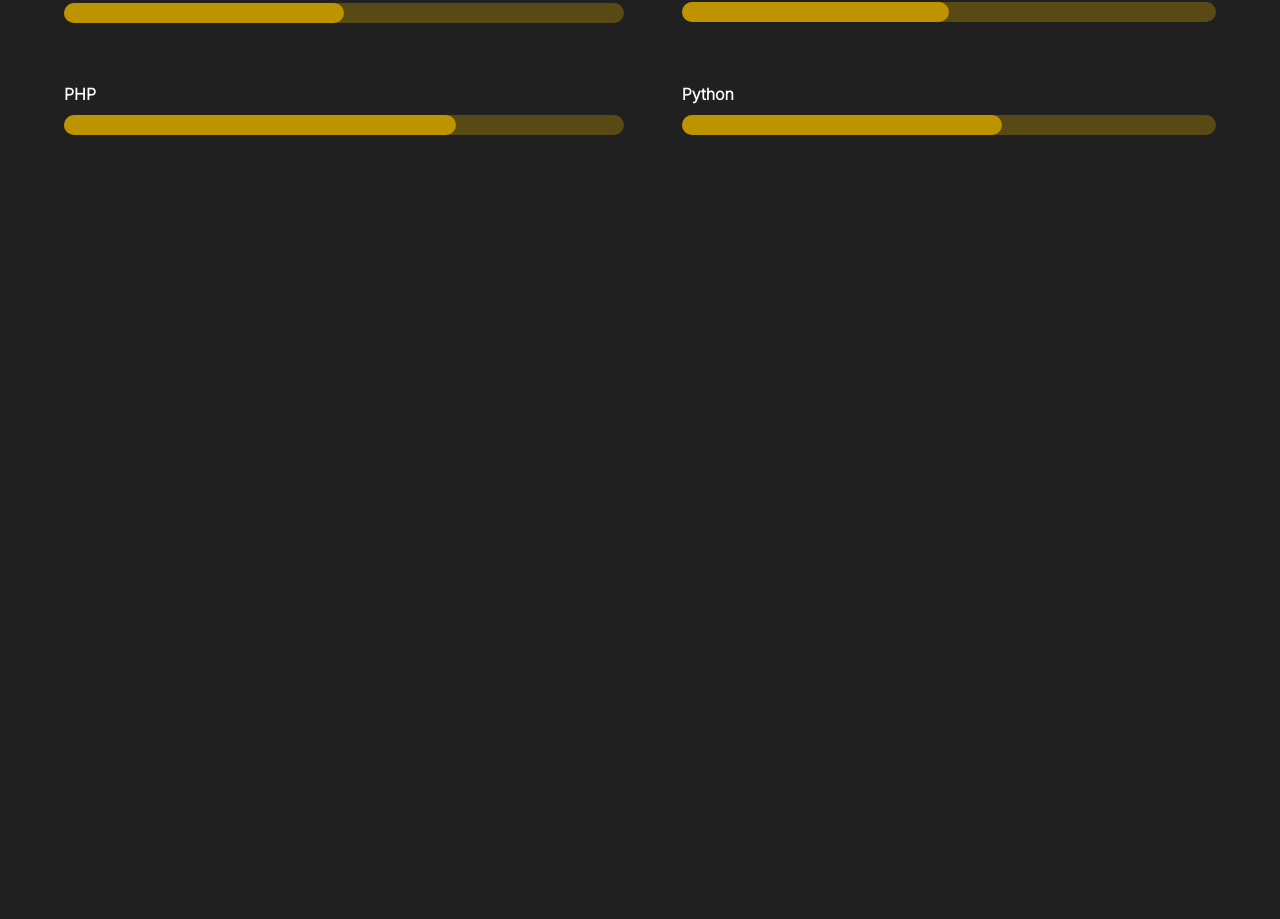
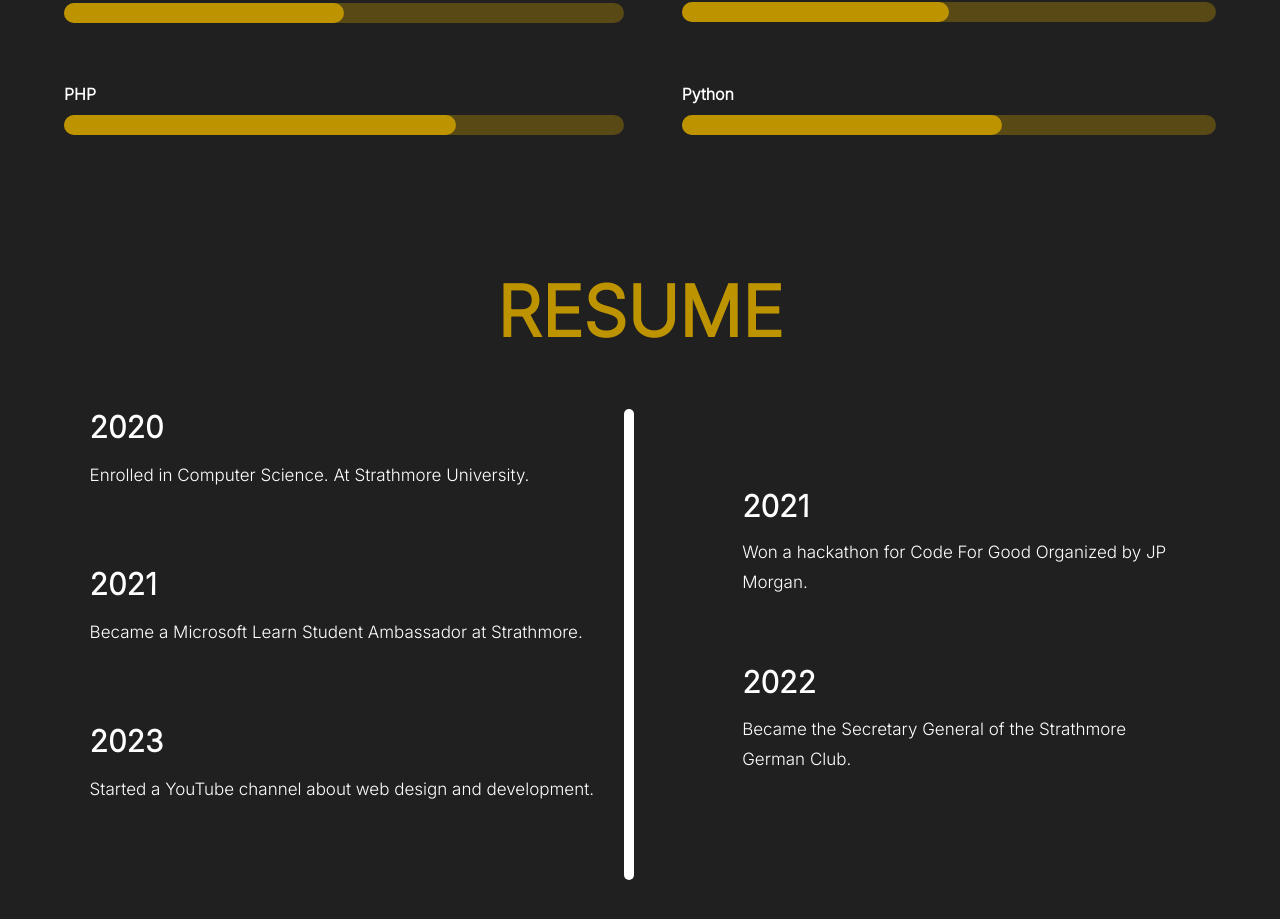
Before and after one commit to AbigaelKirwa/AbigaelKirwaPortfolioReact, a React (Create React App) app: page / in a window 1280 px wide. Shown: the part 2070-2989 px from the top of the page. Before the commit the page ends 2211 px from the top, so only its background shows below. Built offline with nearby package versions, Linux system fonts and the light colour scheme.

Commit message:
feat(resume):added resume page to components

```diff
--- a/src/App.js
+++ b/src/App.js
@@ -1,6 +1,7 @@
 import './App.css';
 import Home from './components/Home';
 import Projects from './components/Projects';
+import Resume from './components/Resume';
 import Skills from './components/Skills';
 
 function App() {
@@ -9,6 +10,7 @@ function App() {
       <Home/>
       <Projects/>
       <Skills/>
+      <Resume/>
     </div>
   );
 }
--- a/src/components/Resume.jsx
+++ b/src/components/Resume.jsx
@@ -1,8 +1,60 @@
 function Resume() {
     return(
-        <div>
-
-        </div>
+        <section id="resume">
+            {/* this is code for the resume section */}
+            <div class="resume_heading">
+                <h1>RESUME</h1>
+            </div>
+            <div class="resume_main">
+                <div class="resume_left_main">
+                    <div class="resume_left">
+                        <h1>2020</h1>
+                        <p>Enrolled in Computer Science. At Strathmore University.</p>
+                    </div>
+                    <div class="resume_left">
+                        <h1>2021</h1>
+                        <p>Became a Microsoft Learn Student Ambassador at Strathmore.</p>
+                    </div>
+                    <div class="resume_left">
+                        <h1>2023</h1>
+                        <p>Started a YouTube channel about web design and development.</p>
+                    </div>
+                </div>
+                <div class="resume_line"></div>
+                <div class="resume_right_main">
+                    <div class="resume_right">
+                        <h1>2021</h1>
+                        <p>Won a hackathon for Code For Good Organized by JP Morgan.</p>
+                    </div>
+                    <div class="resume_right">
+                        <h1>2022</h1>
+                        <p>Became the Secretary General of the Strathmore German Club.</p>
+                    </div>
+                </div>
+            </div>
+            <div class="resume_main_small_screen">
+                <div class="resume_left">
+                    <h1>2020</h1>
+                    <p>Enrolled in Computer Science. At Strathmore University.</p>
+                </div>
+                <div class="resume_left">
+                    <h1>2021</h1>
+                    <p>Became a Microsoft Learn Student Ambassador at Strathmore.</p>
+                </div>
+                <div class="resume_right">
+                    <h1>2021</h1>
+                    <p>Won a hackathon for Code For Good Organized by JP Morgan.</p>
+                </div>
+                <div class="resume_right">
+                    <h1>2022</h1>
+                    <p>Became the Secretary General of the Strathmore German Club.</p>
+                </div>
+                <div class="resume_left">
+                    <h1>2023</h1>
+                    <p>Started a YouTube channel about web design and development.</p>
+                </div>
+            </div>
+        </section>
     )
 }
 
```
